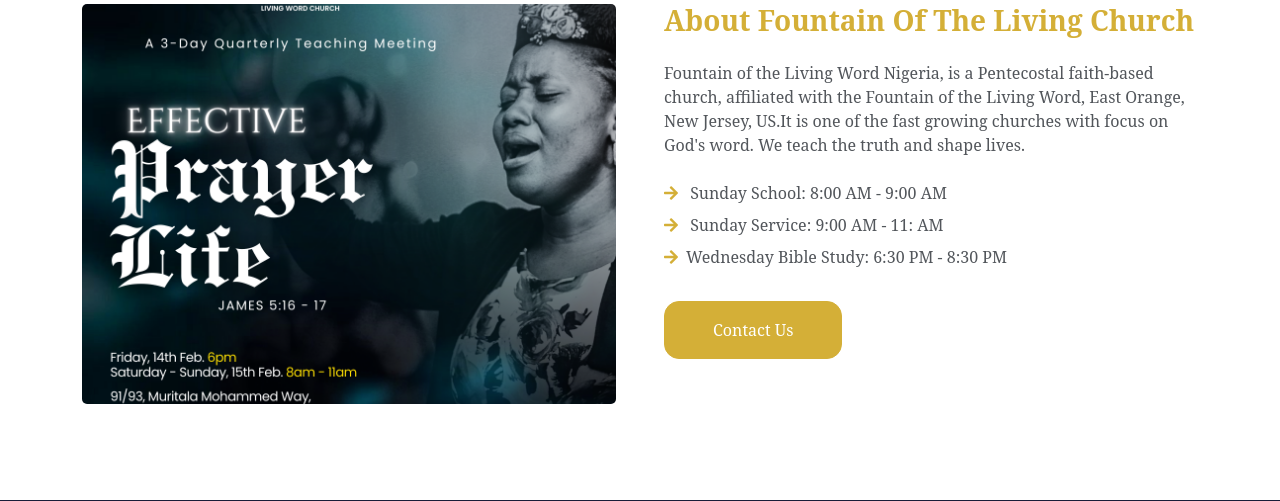
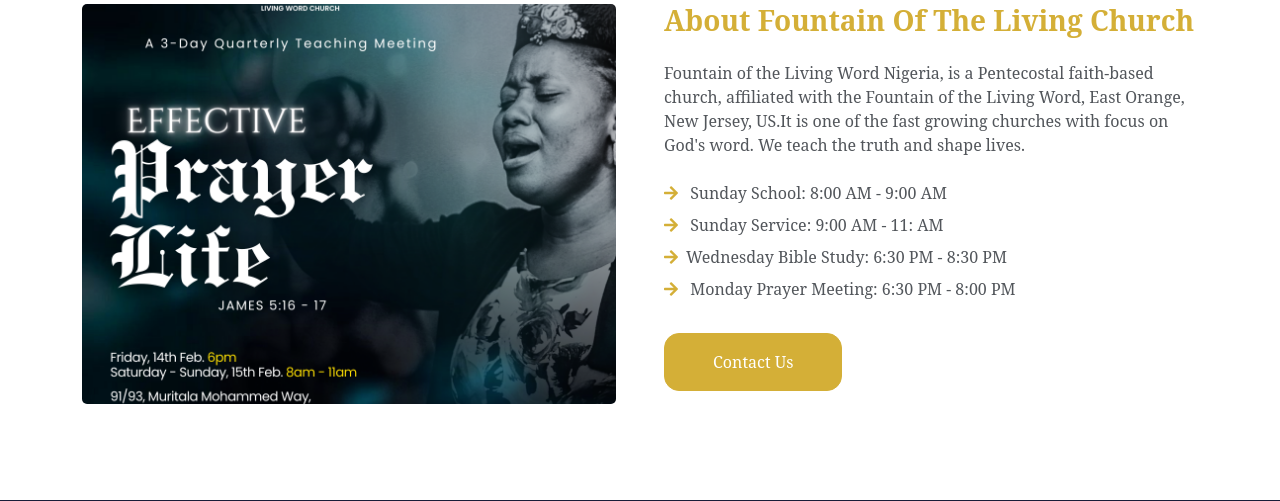
Before and after one commit to godwinumosen/FountainChurch, a Django app: page /about/ in a window 1280 px wide. Shown: the part 746-1247 px from the top of the page. Run offline with Django 5.2, Linux system fonts and the light colour scheme; some libraries are stand-ins or nearby versions.

```diff
--- a/templates/fountainchurch/about_us.html
+++ b/templates/fountainchurch/about_us.html
@@ -93,9 +93,11 @@
                         <div class="col-sm-10">
                             <p class="mb-0"style="font-family: 'serif';"><i class="fa fa-arrow-right text-primary me-2"></i> Sunday Service: 9:00 AM - 11: AM</p>
                         </div>
-
                         <div class="col-sm-10">
                             <p class="mb-0"style="font-family: 'serif';"><i class="fa fa-arrow-right text-primary me-2"></i>Wednesday Bible Study: 6:30 PM - 8:30 PM </p>
+                        </div>
+                        <div class="col-sm-10">
+                            <p class="mb-0"style="font-family: 'serif';"><i class="fa fa-arrow-right text-primary me-2"></i> Monday Prayer Meeting: 6:30 PM - 8:00 PM</p>
                         </div>
                     </div>
                     <a class="btn btn-primary py-3 px-5 mt-2"style="border-radius: 15px;font-family: 'serif';" href="{% url 'contact' %}">Contact Us</a>
```
